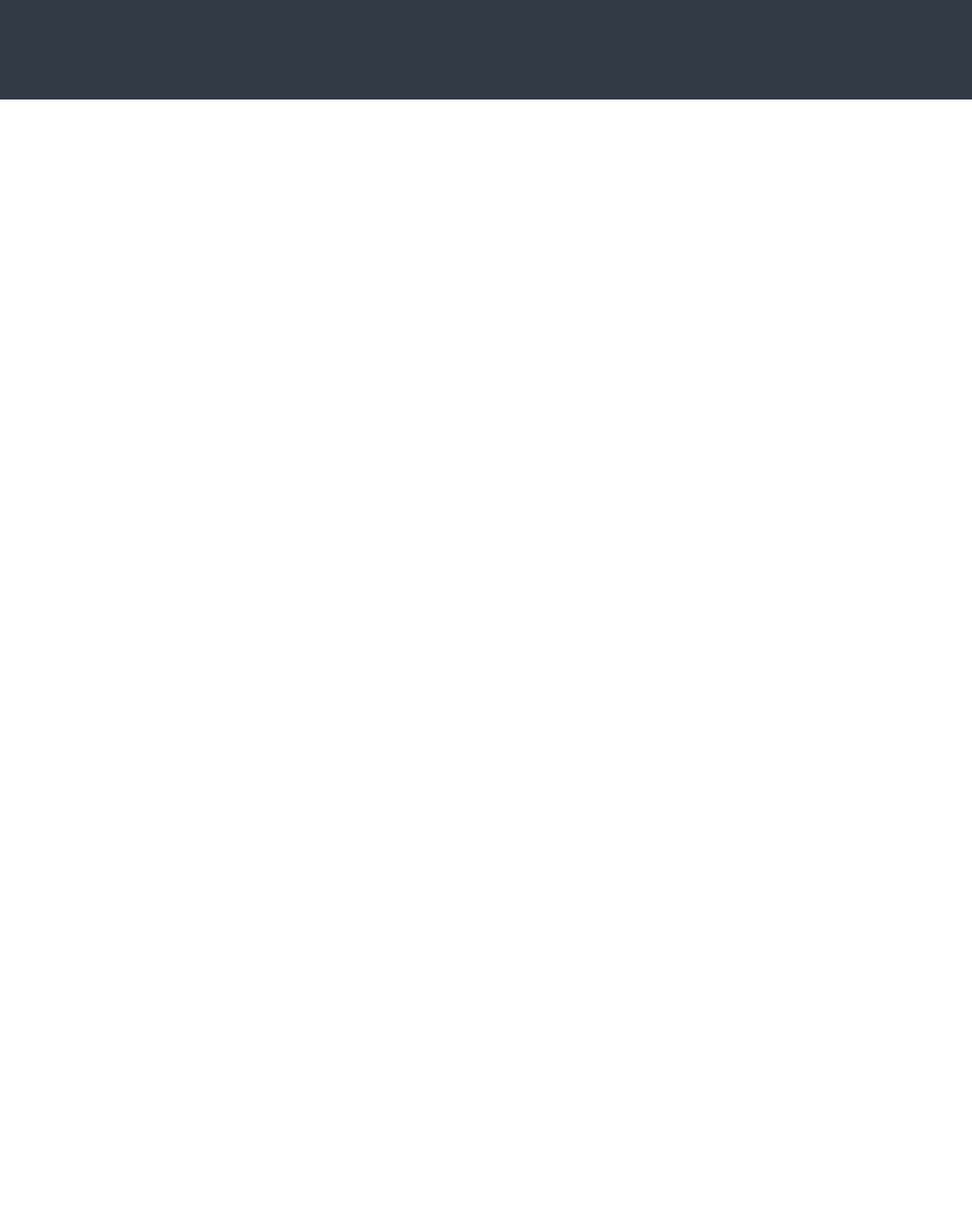
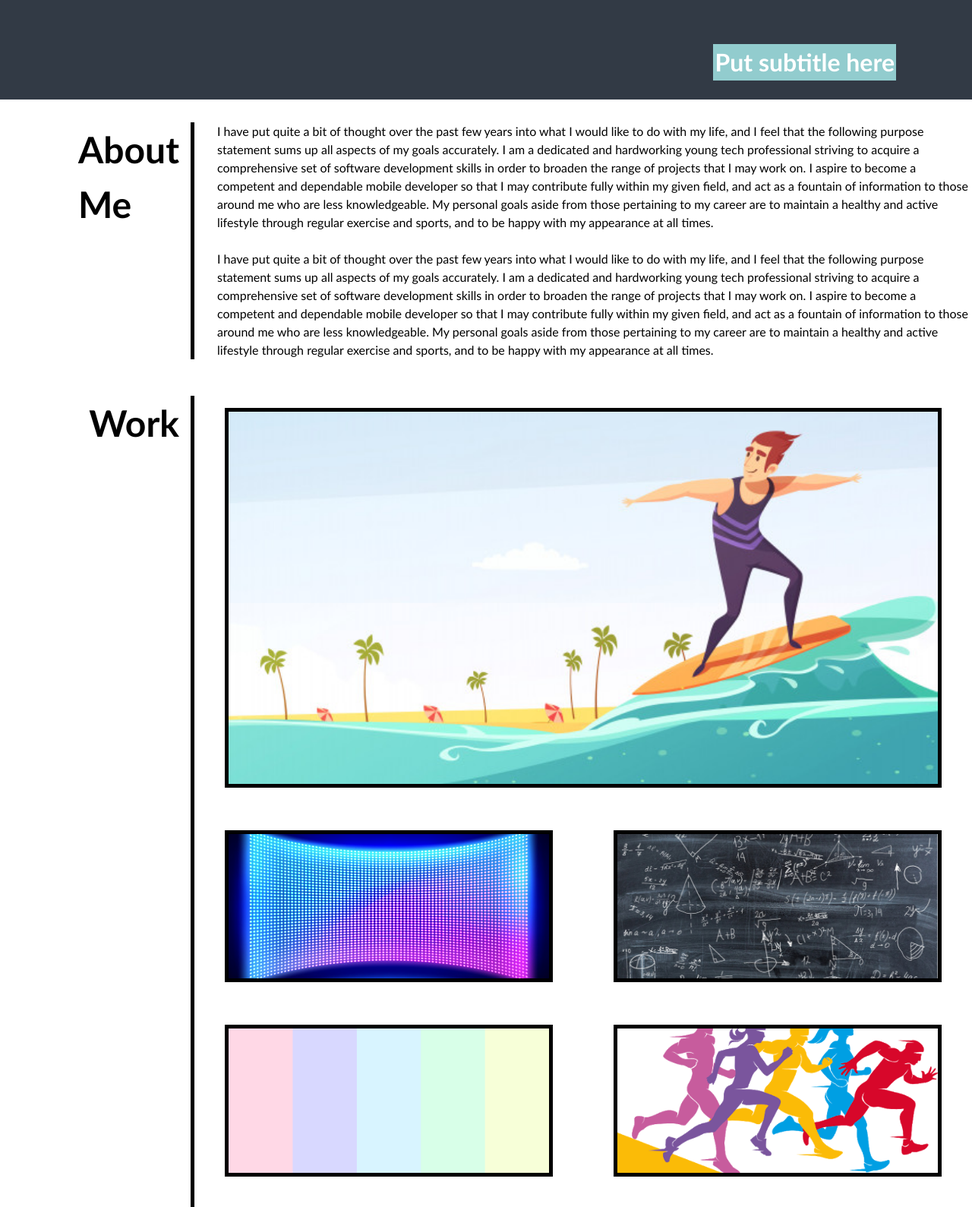
Before and after one commit to CaseyR1221/Portfolio, a plain HTML site: page index.html in a window 1280 px wide. Shown: the part 700-2289 px from the top of the page at 76% size. Before the commit the page ends 831 px from the top, so only its background shows below. Drawn offline with Linux system fonts and the light colour scheme.

Commit message:
created flex containers for apps and added app images

```diff
--- a/assets/css/style.css
+++ b/assets/css/style.css
@@ -73,14 +73,135 @@ nav a:hover {
 
 main {
     display: flex;
-    flex-direction: row;
+    flex-direction: column;
     flex-wrap: wrap;
 }
 
+footer h3 {
+    text-align: center;
+}
+
 .hero {
+    display: flex;
+    flex-direction: row;
+    justify-content: flex-end;
+    align-items: flex-end;
     background-image: url(../images/be-awesome.jpeg);
+    margin-bottom: 30px;
     width: 100%;
     height: 750px;
     background-size: cover;
     background-position: center;
 }
+
+.hero h2 {
+    padding: 0px 2px 0px 2px;
+    margin: 10px 100px 25px 10px;
+    font-size: 200%;
+    color: white;
+    background-color: var(--second);
+}
+
+.container {
+    display: flex;
+    flex-direction: row;
+    flex-wrap: wrap;
+}
+
+.card {
+    display: flex;
+    flex: 1 0 33%;
+    height: 200px;
+    border: 5px solid black;
+}
+
+.main-card {
+    flex: 1 0 80%;
+    height: 500px;
+    background-image: url(../images/surf-report.jpeg);
+    background-size: cover;
+    background-position: center;
+}
+
+.one {
+    background-image: url(../images/led-wall.jpeg);
+    background-size: cover;
+    background-position: center;
+}
+
+.two {
+    background-image: url(../images/calculator.jpeg);
+    background-size: cover;
+    background-position: center;
+}
+
+.three {
+    background-image: url(../images/pastel.png);
+    background-size: cover;
+    background-position: center;
+}
+
+.four {
+    background-image: url(../images/run-buddy.png);
+    background-size: cover;
+    background-position: center;
+}
+
+#bio-header {
+    display: flex;
+    justify-content: flex-end;
+    border-right: 5px solid black;
+    flex: 1 0 20%;
+}
+
+#bio-header h2 {
+    display: block;
+    font-size: 300%;
+    margin-right: 15px;
+}
+
+#bio {
+    flex: 1 0 80%;
+}
+
+#bio p {
+    margin-left: 30px;
+}
+
+#work-header {
+    display: flex;
+    justify-content: flex-end;
+    border-right: 5px solid black;
+    flex: 1 0 20%;
+}
+
+#work-header h2 {
+    display: block;
+    font-size: 300%;
+    margin-right: 15px;
+}
+
+#projects {
+    display: flex;
+    flex-direction: row;
+    flex-wrap: wrap;
+    justify-content: center;
+    flex: 1 0 80%;
+}
+
+#contact-header {
+    display: flex;
+    justify-content: flex-end;
+    border-right: 5px solid black;
+    flex: 1 0 20%;
+}
+
+#contact-header h2 {
+    display: block;
+    font-size: 300%;
+    margin-right: 15px;
+}
+
+#contact-links {
+    flex: 1 0 80%;
+}
--- a/index.html
+++ b/index.html
@@ -28,11 +28,75 @@
     </section>
 
     <main>
+        <section class=" container">
+            <div id="bio-header">
+                <h2>About<br> Me</h2>
+            </div>
+            <div id="bio">
+                <p>I have put quite a bit of thought over the past few years into what I would like to do with my life, and I feel
+                    that the following purpose statement sums up all aspects of my goals accurately. I am a dedicated and hardworking young tech
+                    professional striving to acquire a comprehensive set of software development skills in order to broaden the range of projects
+                    that I may work on. I aspire to become a competent and dependable mobile developer so that I may contribute fully within my
+                    given field, and act as a fountain of information to those around me who are less knowledgeable.
+                    My personal goals aside from those pertaining to my career are to maintain a healthy and active lifestyle
+                    through regular exercise and sports, and to be happy with my appearance at all times.</p>
+                <br>
+                <p>I have put quite a bit of thought over the past few years into what I would like to do with my life, and I feel
+                    that the following purpose statement sums up all aspects of my goals accurately. I am a dedicated and hardworking young tech
+                    professional striving to acquire a comprehensive set of software development skills in order to broaden the range of projects
+                    that I may work on. I aspire to become a competent and dependable mobile developer so that I may contribute fully within my
+                    given field, and act as a fountain of information to those around me who are less knowledgeable.
+                    My personal goals aside from those pertaining to my career are to maintain a healthy and active lifestyle
+                    through regular exercise and sports, and to be happy with my appearance at all times.</p>
+            </div>
+        </section>
 
+        <br>
+        <br>
+
+        <section class=" container">
+            <div id="work-header">
+                <h2>Work</h2>
+            </div>
+
+            <div id="projects">
+                <figure class="card main-card">
+
+                </figure>
+
+                <figure class="card one">
+
+                </figure>
+
+                <figure class="card two">
+
+                </figure>
+
+                <figure class="card three">
+
+                </figure>
+
+                <figure class="card four">
+
+                </figure>
+            </div>
+        </section>
+
+        <br>
+        <br>
+
+        <section class="container">
+            <div id="contact-header">
+                <h2>Contact<br> Me</h2>
+            </div>
+            <div id="contact-links">
+
+            </div>
+        </section>
     </main>
 
     <footer>
-
+        <h3>My First Portfolio</h3>
     </footer>
 
 </body>
```
Also changed, not shown: assets/images/calculator.jpeg (added), assets/images/led-wall.jpeg (added), assets/images/pastel.png (added), assets/images/run-buddy.png (added), assets/images/surf-report.jpeg (added).
